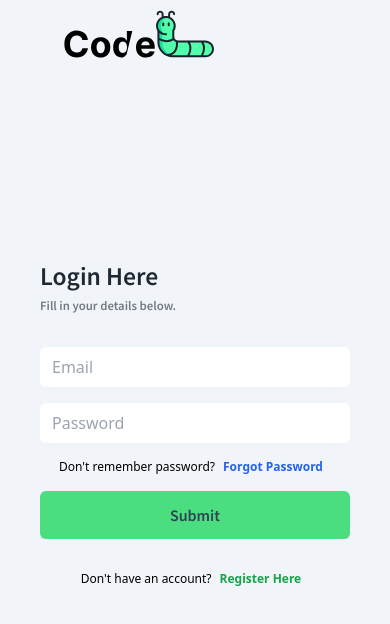
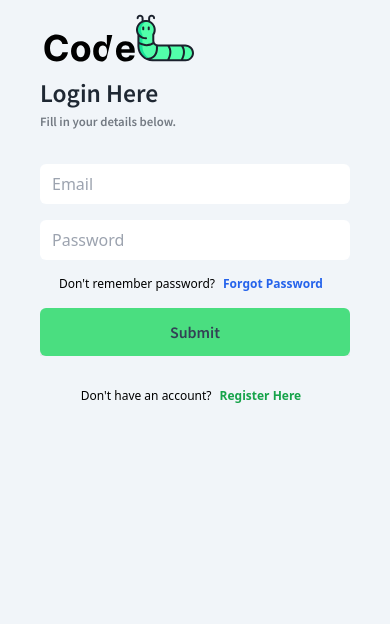
Before and after one commit to nayan458/coding-app, a React (Create React App) app: page /login in a window 390 px wide. Shown: the top 624 px of the page. Built offline with nearby package versions, Linux system fonts and the light colour scheme; a web font is replaced by a local one.

Commit message:
responsiveness improved

```diff
--- a/src/App.css
+++ b/src/App.css
@@ -37,7 +37,8 @@
     @apply -translate-y-full
   }
   .top-nav{
-    @apply w-full h-auto px-24 py-2 bg-black/50 opacity-100 fixed top-0 flex justify-between align-middle items-center z-30 duration-150 backdrop-blur-sm;
+    @apply pl-5 pr-4 sm:px-10 md:px-[3rem] lg:px-24;
+    @apply w-full h-auto py-2 bg-black/50 opacity-100 fixed top-0 flex justify-between align-middle items-center z-30 duration-150 backdrop-blur-sm;
   }
 
 
--- a/src/layouts/Nav.jsx
+++ b/src/layouts/Nav.jsx
@@ -56,14 +56,14 @@ const close=()=>{setDisplay(false)}
   return (
     <>
             <div className={display ? 'fixed w-screen h-screen bg-transparent/20 z-40 backdrop-blur-sm transform duration-150' : 'fixed w-screen h-screen bg-transparent/20 z-40 backdrop-blur-sm transform -translate-x-full duration-150'} onClick={close}></div>
-            <div className={display ? 'fixed h-screen w-[40%] px-8 py-2 flex flex-col gap-5 bg-slate-900 z-50 transform translate-x-0 duration-150' : 'fixed h-screen w-[40%] px-8 py-2 flex flex-col gap-5 bg-slate-900 z-50 transform -translate-x-full duration-150'}>
+            <div className={display ? 'fixed h-screen w-[60%] sm:w-[40%] px-8 py-2 flex flex-col gap-5 bg-slate-900 z-50 transform translate-x-0 duration-150' : 'fixed h-screen w-[40%] px-8 py-2 flex flex-col gap-5 bg-slate-900 z-50 transform -translate-x-full duration-150'}>
             <Link to='/' className='cursor-pointer'>
                 <Logo/>
             </Link>
-                    <Link to='/register' className='bg-gradient-to-r from-pink-500 via-pink-400 to-rose-300/80 px-3 py-2 text-slate-50 rounded-sm cursor-pointer font-semibold'>
+                    <Link to='/register' className='bg-gradient-to-r from-pink-500 via-pink-400 to-rose-300/80 px-3 py-2 text-slate-50 rounded-sm cursor-pointer font-semibold text-center'>
                     Create Account
                 </Link>
-                <Link to='/login' className='px-3 py-2 text-green-400 rounded-sm cursor-pointer font-semibold '>
+                <Link to='/login' className='px-3 py-2 text-green-400 rounded-sm cursor-pointer font-semibold text-center'>
                     Sign in
                 </Link>
             </div>
--- a/src/pages/Login.jsx
+++ b/src/pages/Login.jsx
@@ -24,13 +24,13 @@ export default function Login() {
 
   return (
     <>
-    <div className='top-0 px-16 py-2 absolute bg-slate-100'>
+    {/*  */}
+    <div className='w-screen min-h-screen md:flex justify-center align-middle items-center bg-slate-100 px-6 py-1'>
+    <div className='top-0 pl-5 pt-2 pr-4 sm:px-10 md:px-[3rem] lg:px-24 left-0 bg-slate-100 md:absolute'>
       <Link to='/'>
         <LogoBlack/>
       </Link>
     </div>
-    {/*  */}
-    <div className='w-screen min-h-screen flex justify-center align-middle items-center bg-slate-100 px-6 py-1'>
       <div className='w-full h-full grid grid-cols-8 gap-12'>
           <div className='col-span-3 overflow-hidden flex-col bg-slate-50/20 rounded-lg shadow-lg md:px-6 lg:px-12 py-12 gap-10 hidden md:flex justify-center align-middle'>
               <div className='form-head1'>
--- a/src/pages/Registration.jsx
+++ b/src/pages/Registration.jsx
@@ -66,7 +66,8 @@ export default function Registration() {
 
   return (
     <>
-    <div className='relative pt-2 pb-3 top-0 px-16 md:py-2 md:absolute bg-slate-100'>
+    {/* <div className='relative pt-2 pb-3 top-0 px-16 md:py-2 md:absolute bg-slate-100'> */}
+    <div className='top-0 pl-5 pt-2 pr-4 sm:px-10 md:px-[3rem] lg:px-24 left-0 bg-slate-100 md:absolute'>
       <Link to='/'>
         <LogoBlack/>
       </Link>
```
